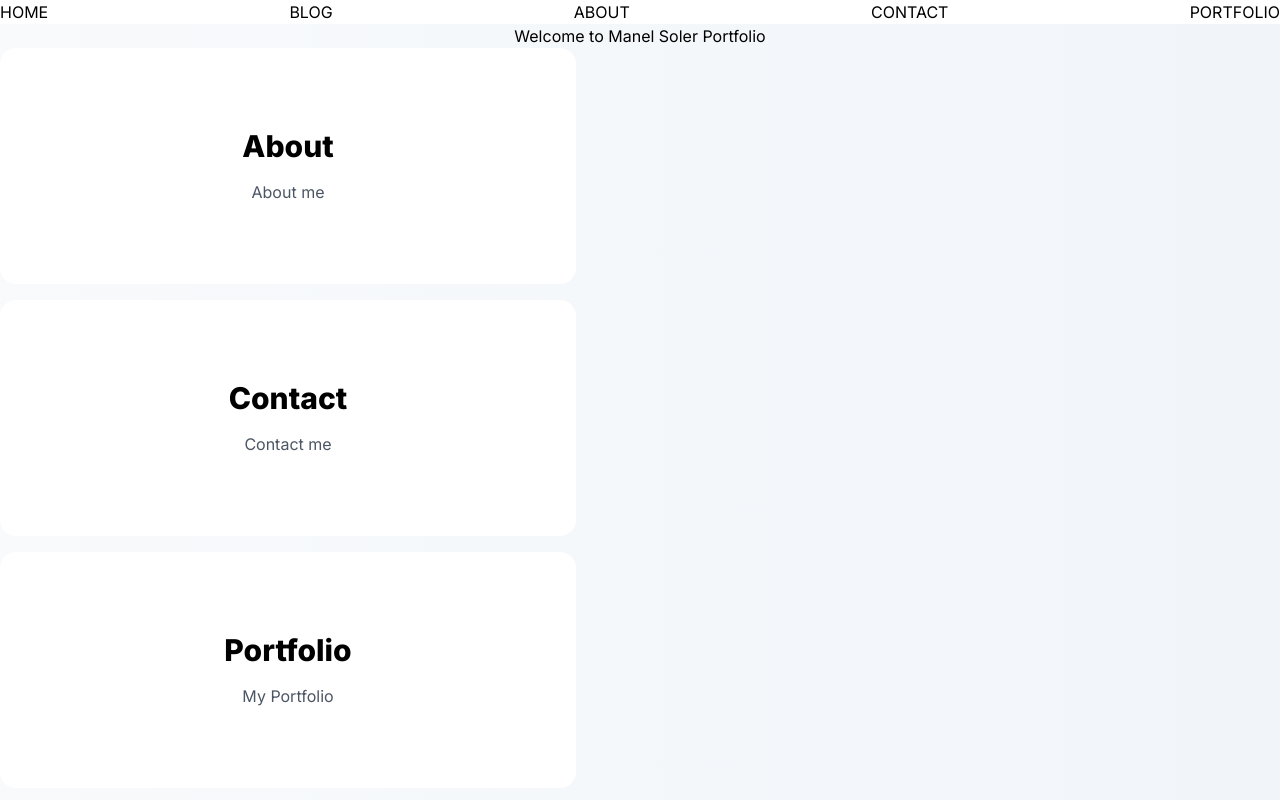
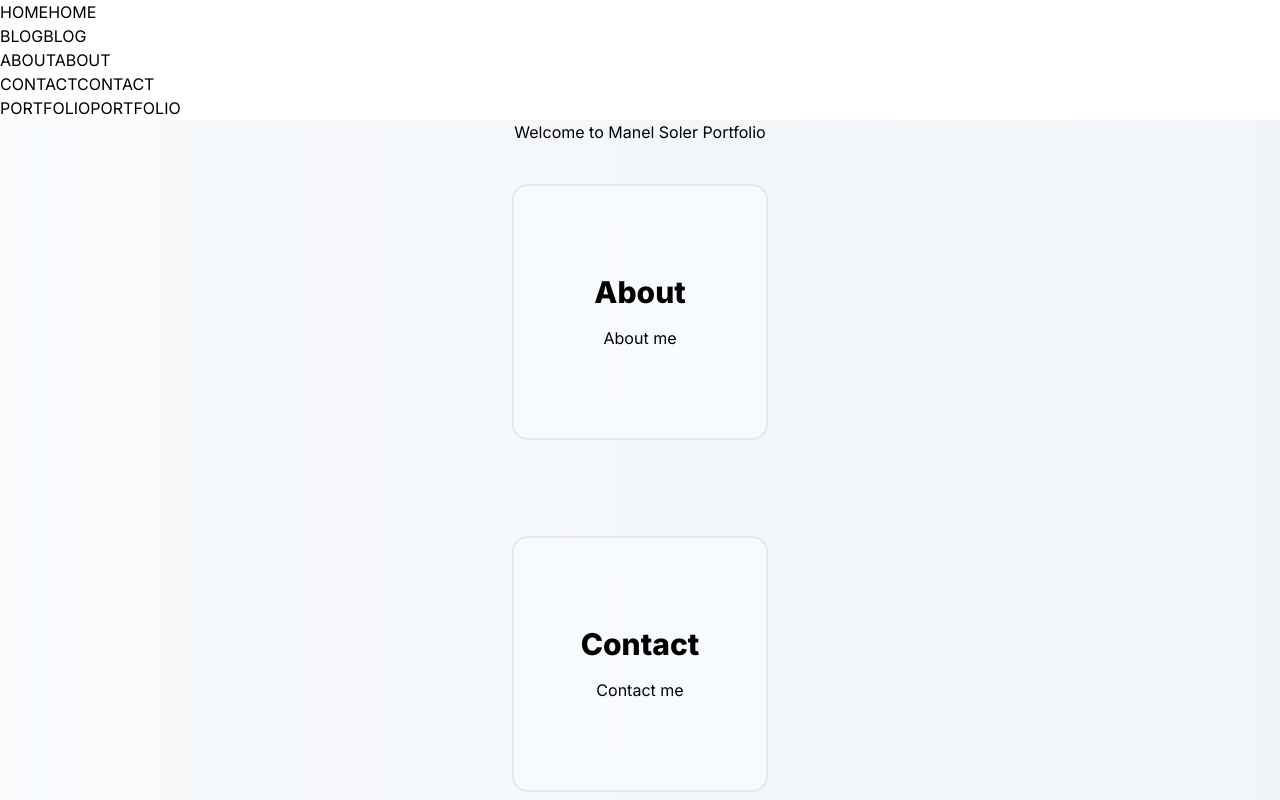
Before and after one commit to msc3po/portfolio, a Next.js app in the folder portfolio/: page / in a window 1280 px wide. Shown: the top 800 px of the page. Built offline with nearby package versions, Linux system fonts and the light colour scheme.

Commit message:
style homepage

```diff
--- a/portfolio/app/components/box.tsx
+++ b/portfolio/app/components/box.tsx
@@ -6,17 +6,14 @@ type BoxProps = {
 
 export default function Box({title, content}: BoxProps) {
   return (
-    <div className= "grid-rows-{3} gap-4 ">
-  <div className="max-h-full w-full max-w-xl overflow-y-auto sm:rounded-2xl bg-white">
-    <div className="w-full">
-      <div className="m-8 my-20 max-w-[400px] mx-auto">
-        <div className="mb-8">
-          <h1 className="mb-4 text-3xl font-extrabold">{title}</h1>
-          <p className="text-gray-600">{content}</p>
-        </div>
+    <div className="left-0 top-0 flex h-full w-full items-center justify-center py-10">
+    <div className="glass rounded-2xl border-solid border-2 border-gray-200 p-4 w-64 h-64 flex items-center justify-center">
+      <div>
+        <h1 className="mb-4 text-3xl font-extrabold text-center">{title}</h1>
+        <p className="text-center">{content}</p>
       </div>
     </div>
   </div>
-</div>
-  )
+)
+
 }
--- a/portfolio/app/globals.css
+++ b/portfolio/app/globals.css
@@ -28,3 +28,8 @@ body {
     rgb(var(--background-start-rgb));
   @apply bg-gradient-to-r from-green-300 via-blue-500 to-purple-600;
 }
+
+.glass {
+  backdrop-filter: blur(16px) saturate(180%);
+  background-color: rgba(255, 255, 255, 0.4);
+}
--- a/portfolio/app/layout.tsx
+++ b/portfolio/app/layout.tsx
@@ -14,23 +14,30 @@ export default function RootLayout({
 }: {
   children: React.ReactNode
 }) {
+  const links = [
+    { href: '/', label: 'HOME' },
+    { href: '/blog', label: 'BLOG' },
+    { href: '/about', label: 'ABOUT' },
+    { href: '/contact', label: 'CONTACT' },
+    { href: '/portfolio', label: 'PORTFOLIO' },
+  ]
+
   return (
     <html lang="en">
-      <body className={inter.className} >
-        <div className=' text-center'> </div>
+      <body className={inter.className}>
+        <div className=" text-center"> </div>
         <div className="flex justify-between">
-
-        <Link href= '/'> HOME </Link>
-          <Link href='/blog'> BLOG </Link>
-          <Link href="/about" >ABOUT</Link >
-          <Link href="/contact">CONTACT</Link >
-          <Link href= "/portfolio">PORTFOLIO</Link >
+          <ul>
+            {links.map(({ href, label }) => (
+              <li key={href}>
+                <Link href={href}>{label}</Link>
+                <a>{label}</a>
+              </li>
+            ))}
+          </ul>
         </div>
 
         <div>{children}</div>
-
-
-
       </body>
     </html>
   )
```
Also changed, not shown: 1 other file (tests, documents, lock files or other folders).
